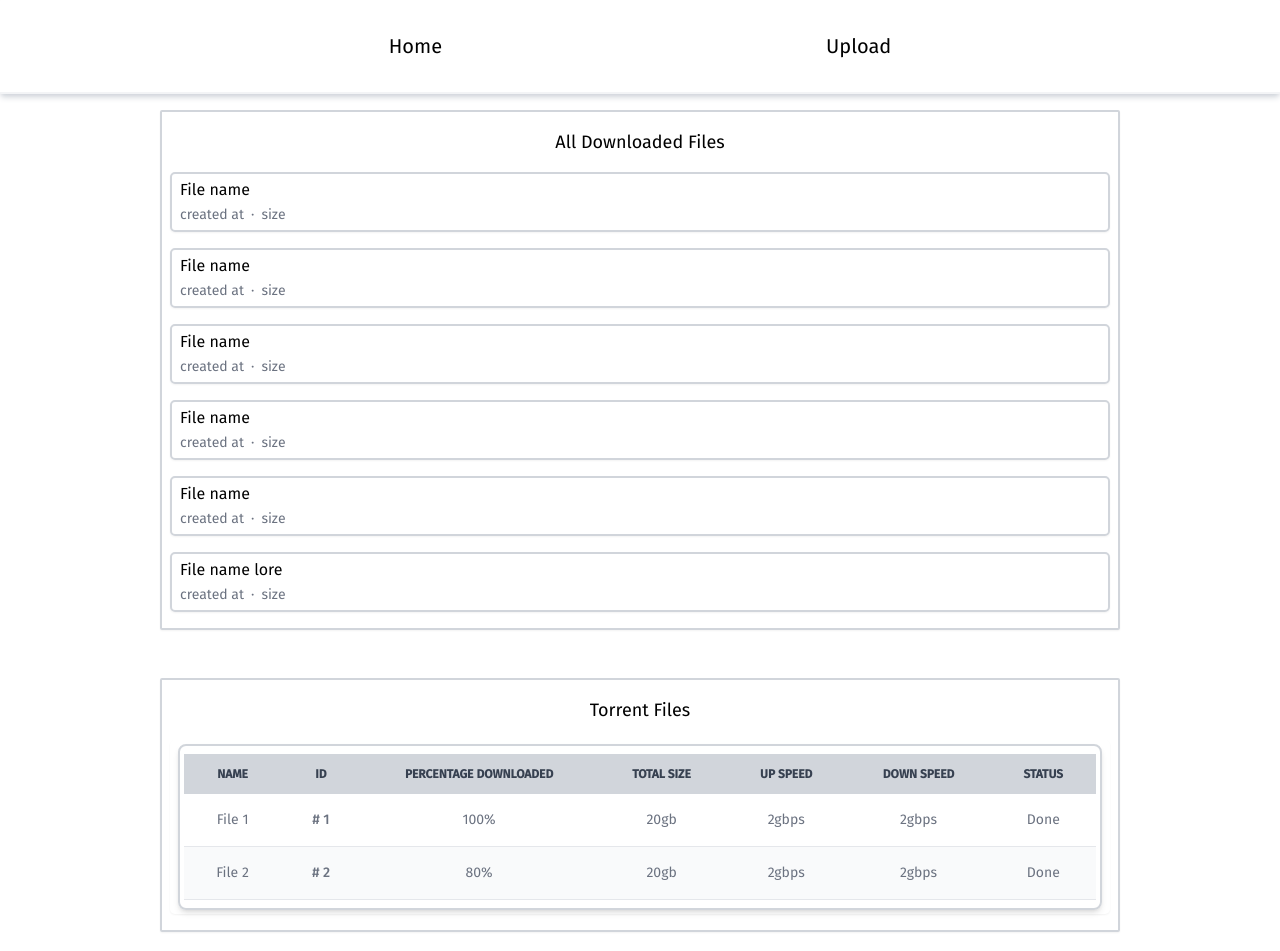
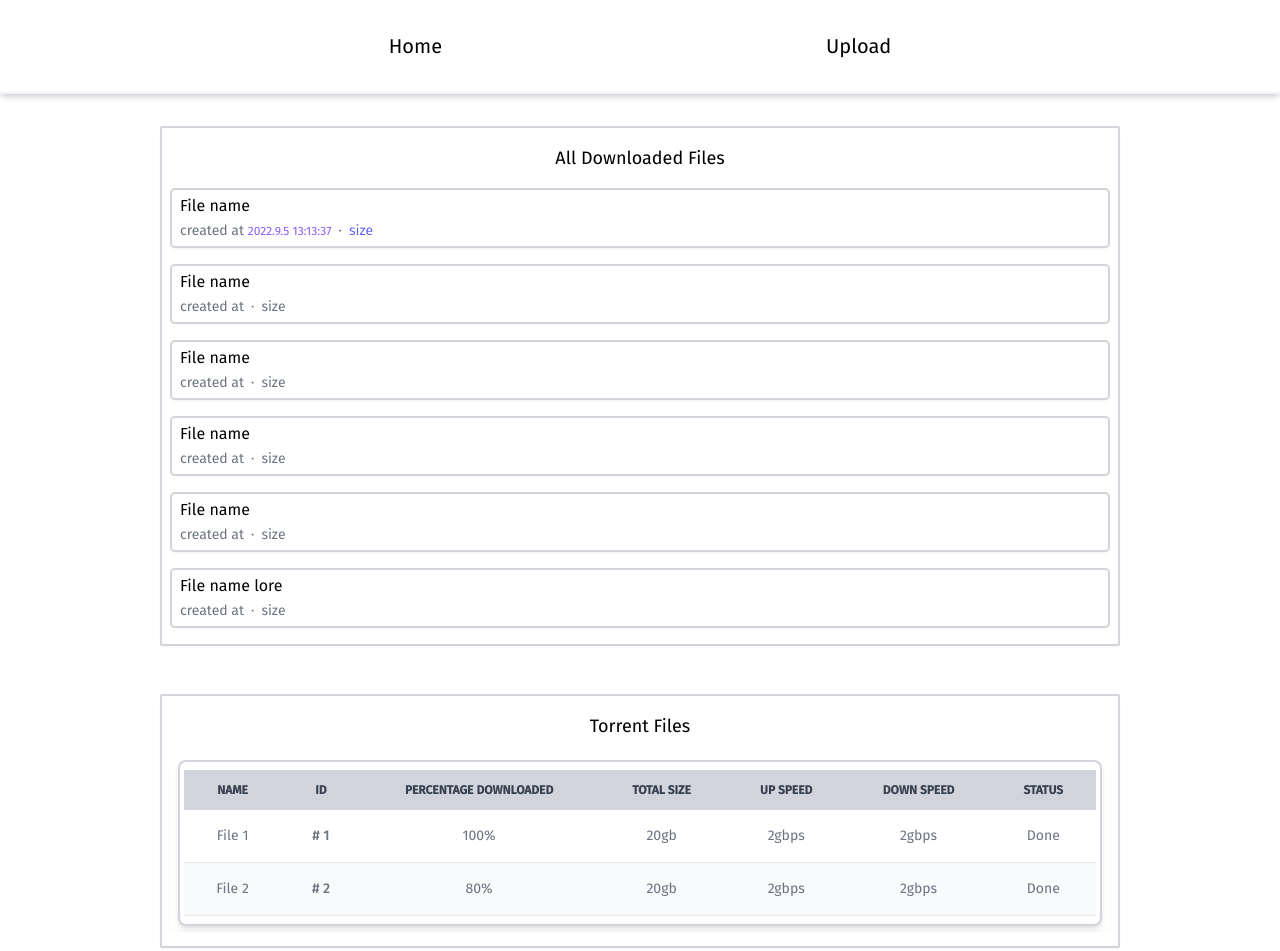
Before and after one commit to Kaligraphy247/transmission-seedbox, a website built with Vite: page build-ui/index.html in a window 1280 px wide. Shown: the top 951 px of the page. Built offline with nearby package versions, Linux system fonts and the light colour scheme.

Commit message:
updated build-ui 5.9.22 13:26

```diff
--- a/build-ui/index.html
+++ b/build-ui/index.html
@@ -21,17 +21,13 @@
       </ul>
     </header>
 
-    <div
-      class="border-2 border-gray-300 rounded-sm shadow-sm mx-2 my-4 lg:w-[75%] lg:mx-auto"
-    >
+    <div class="border-2 border-gray-300 rounded-sm shadow-sm mx-2 mt-8  mb-4 lg:w-[75%] lg:mx-auto">
       <p class="text-lg mx-2 pt-4 text-center">All Downloaded Files</p>
-      <div
-        class="mx-2 my-4 border-2 border-gray-300 px-2 py-1 rounded-[5px] shadow-sm hover:shadow-md"
-      >
+      <div class="mx-2 my-4 border-2 border-gray-300 px-2 py-1 rounded-[5px] shadow-sm hover:shadow-md">
         <p><a href="#" class="hover:text-blue-400">File name</a></p>
         <div class="text-sm text-gray-500 inline-flex">
-          <p class="cursor-pointer">created at&ensp;&middot;&ensp;</p>
-          <p class="cursor-pointer">size</p>
+          <p class="cursor-pointer">created at <span class="text-xs text-violet-500 hover:text-violet-700">2022.9.5 13:13:37</span>&ensp;&middot;&ensp;</p>
+          <p class="cursor-pointer text-indigo-500 hover:text-indigo-700">size</p>
         </div>
       </div>
       <div
--- a/build-ui/package.json
+++ b/build-ui/package.json
@@ -6,8 +6,8 @@
   "scripts": {
     "dev": "vite --port 5000",
     "build": "vite build",
-    "compile-css": "npx tailwindcss -i css/tailwind.css -o build/static/base.css",
-    "compile-css-mini": "npx tailwindcss -i css/tailwind.css -o build/base.min.css --minify"
+    "compile-css": "npx tailwindcss -i static/tailwind.css -o ../static/style.css",
+    "compile-css-mini": "npx tailwindcss -i static/tailwind.css -o ../static/style.min.css --minify"
   },
   "author": "",
   "license": "ISC",
```
